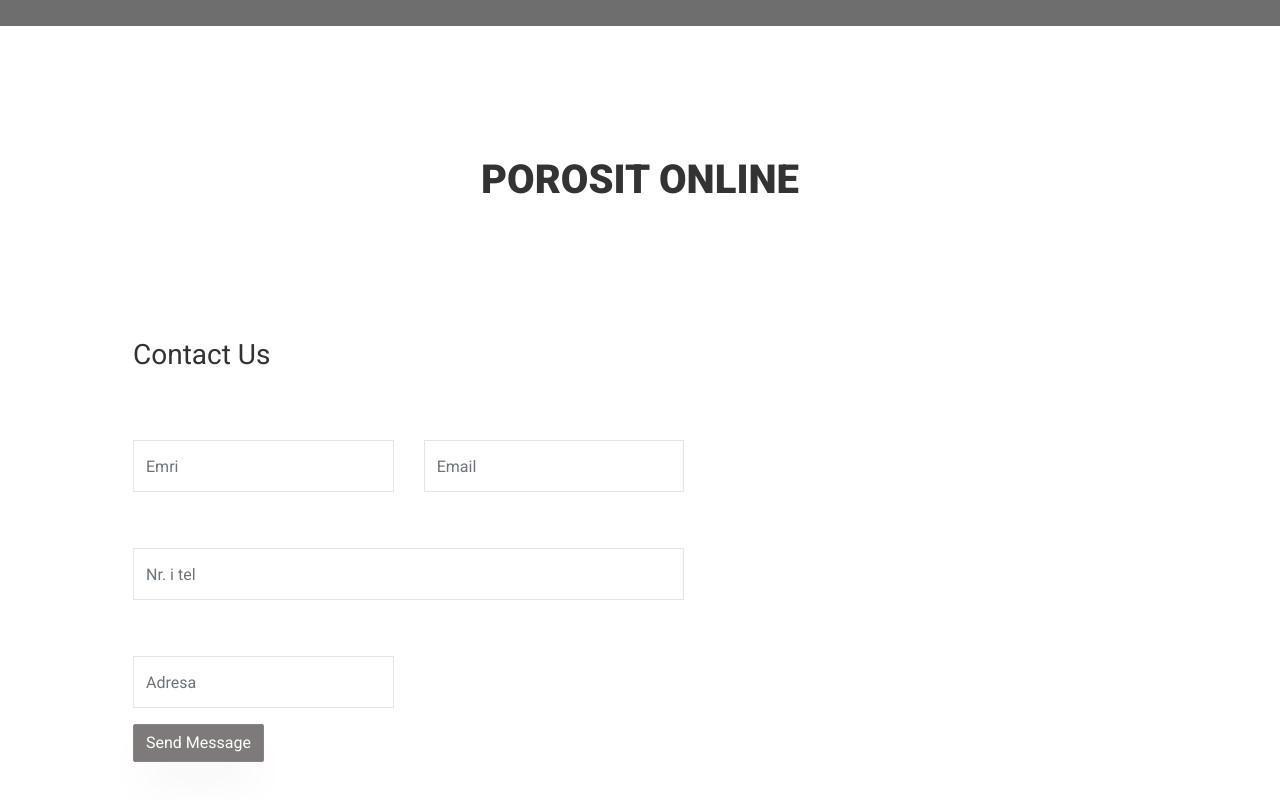
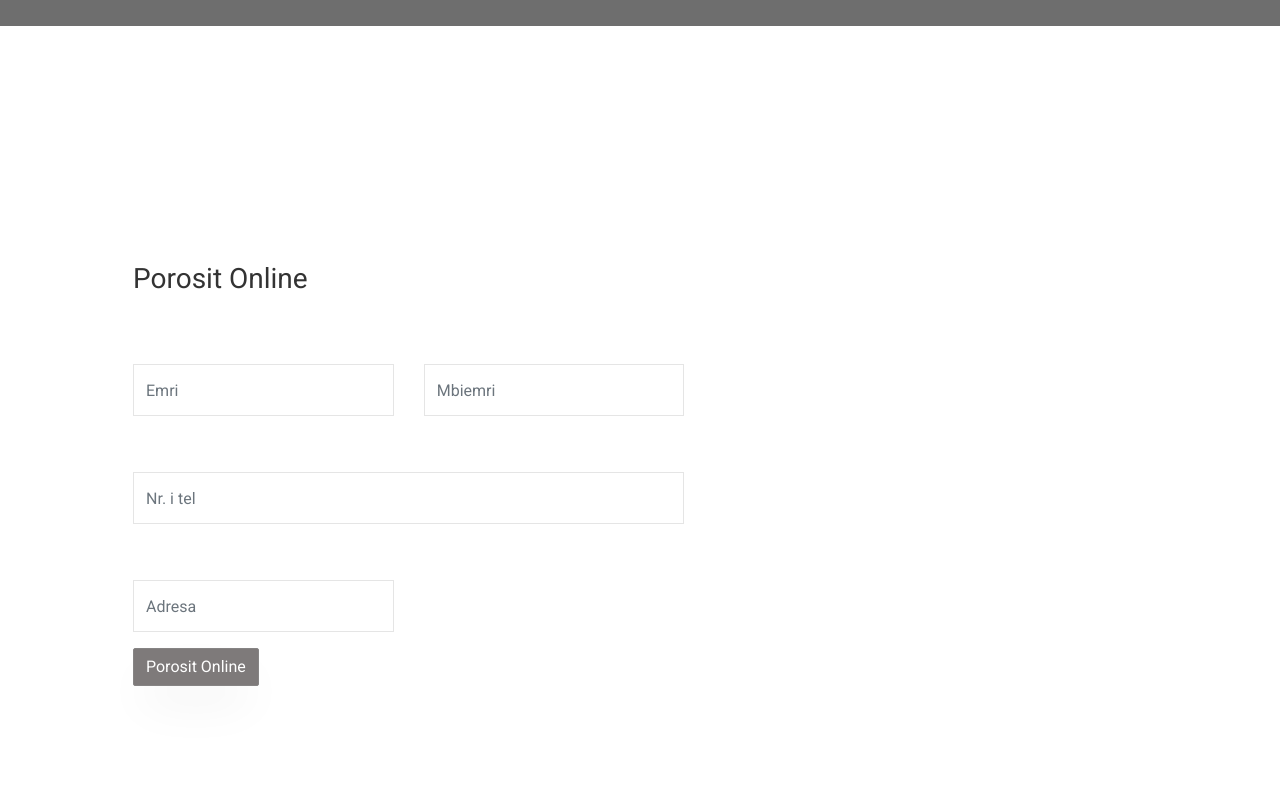
Before and after one commit to INOS-PUBLISHER/Demo-Menu, a plain HTML site: page reservation.html in a window 1280 px wide. Shown: the part 574-1374 px from the top of the page. Drawn offline with Linux system fonts and the light colour scheme; some packages are replaced by stand-ins of ours; no server answers; grey boxes are pictures that could not be loaded.

Commit message:
Update reservation.html

```diff
--- a/reservation.html
+++ b/reservation.html
@@ -79,13 +79,12 @@
 		<div class="container">
 		  <div class="row justify-content-center mb-5 pb-2">
 			<div class="col-md-7 text-center heading-section ftco-animate">
-			  <h2 class="mb-4">POROSIT ONLINE</h2>
 			</div>
 		  </div>
 		  <div class="row no-gutters">
 			  <div class="col-md-7">
 				  <div class="contact-wrap w-100 p-md-5 p-4">
-					  <h3 class="mb-4">Contact Us</h3>
+					  <h3 class="mb-4">Porosit Online</h3>
 					  <div id="form-message-warning" class="mb-4"></div>
 
 					  <form method="POST" id="contactForm" action="https://api.web3forms.com/submit" class="contactForm">
@@ -100,7 +99,7 @@
 							  <div class="col-md-6">
 								  <div class="form-group">
 									  <label class="label" for="surname">Mbiemri</label>
-									  <input type="text" class="form-control" name="Mbiemri" id="email" placeholder="Email">
+									  <input type="text" class="form-control" name="Mbiemri" id="email" placeholder="Mbiemri">
 								  </div>
 							  </div>
 							  <div class="col-md-12">
@@ -117,7 +116,7 @@
 							</div>
 							  <div class="col-md-12">
 								  <div class="form-group">
-									  <input type="submit" value="Send Message" class="btn btn-primary">
+									  <input type="submit" value="Porosit Online" class="btn btn-primary">
 									  <div class="submitting"></div>
 								  </div>
 							  </div>
```
